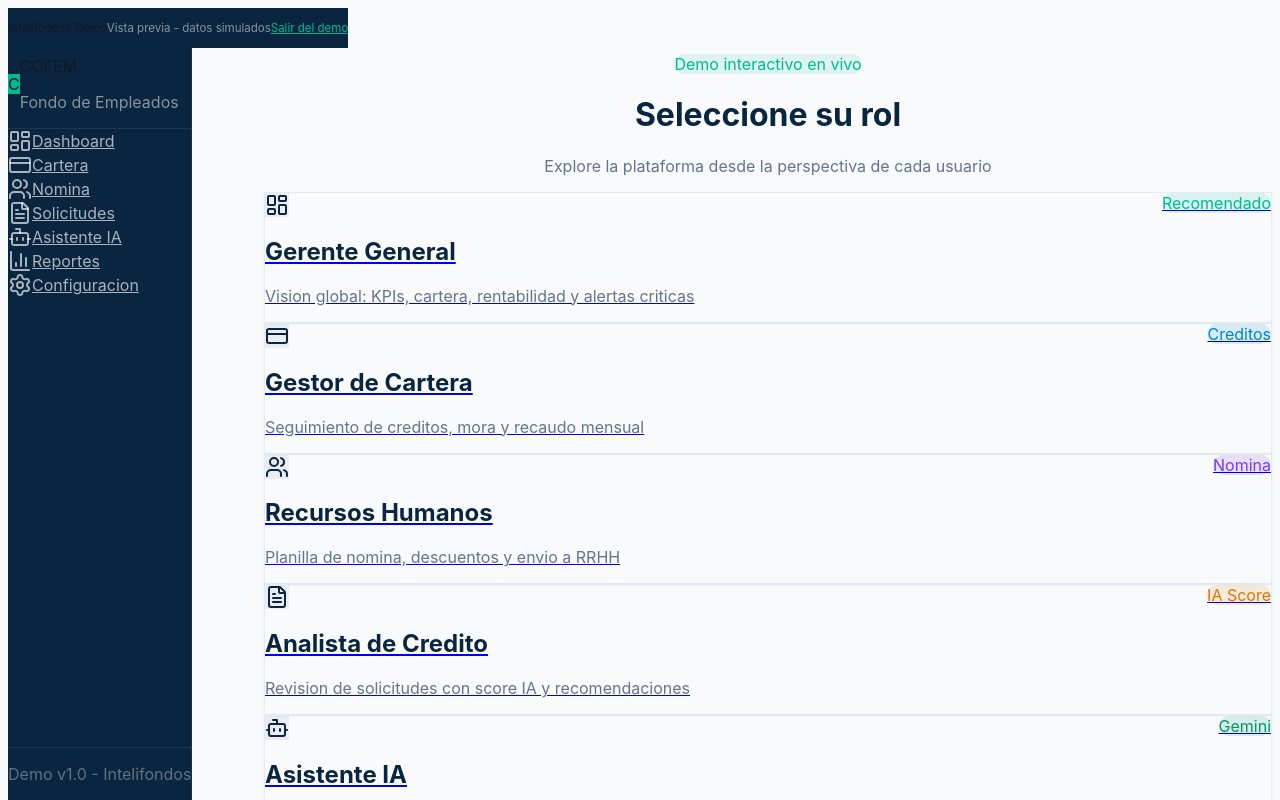
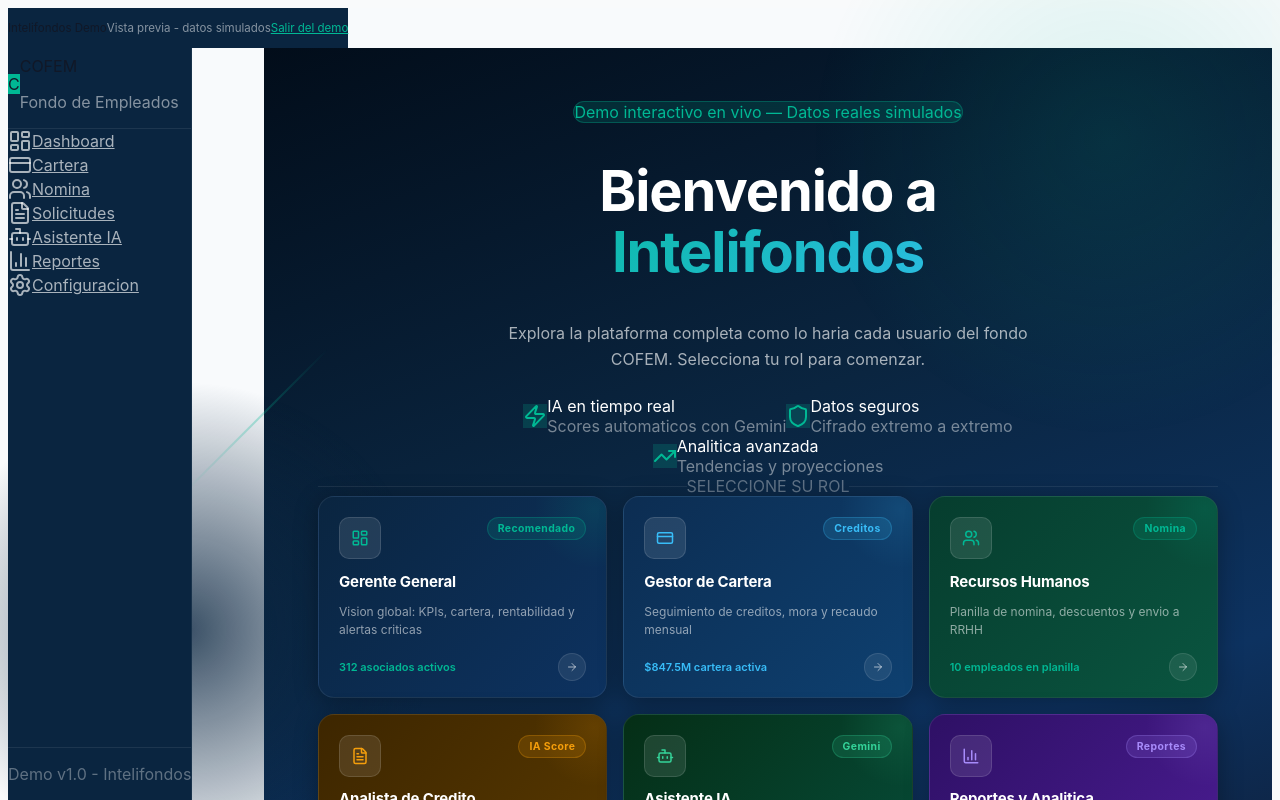
Before and after one commit to anami283/intelifondos-demo, a Next.js app: page /demo in a window 1280 px wide. Shown: the top 800 px of the page. Built offline with nearby package versions, Linux system fonts and the light colour scheme; a web font is replaced by a local one.

Commit message:
Update page.tsx

```diff
--- a/src/app/demo/page.tsx
+++ b/src/app/demo/page.tsx
@@ -1,5 +1,5 @@
 import Link from "next/link";
-import { LayoutDashboard, CreditCard, Users, FileText, Bot } from "lucide-react";
+import { LayoutDashboard, CreditCard, Users, FileText, Bot, BarChart3, Settings, ArrowRight, TrendingUp, Shield, Zap } from "lucide-react";
 
 const ROLES = [
   {
@@ -10,6 +10,9 @@
     icon: LayoutDashboard,
     badge: "Recomendado",
     badgeColor: "#00B894",
+    gradient: "linear-gradient(135deg, #0A2540 0%, #0d3260 100%)",
+    accent: "#00B894",
+    stat: "312 asociados activos",
   },
   {
     id: "cartera",
@@ -19,6 +22,9 @@
     icon: CreditCard,
     badge: "Creditos",
     badgeColor: "#0284c7",
+    gradient: "linear-gradient(135deg, #0c2d52 0%, #0e4070 100%)",
+    accent: "#38bdf8",
+    stat: "$847.5M cartera activa",
   },
   {
     id: "rrhh",
@@ -27,7 +33,10 @@
     href: "/demo/nomina",
     icon: Users,
     badge: "Nomina",
-    badgeColor: "#7c3aed",
+    badgeColor: "#00B894",
+    gradient: "linear-gradient(135deg, #063d2e 0%, #0a5540 100%)",
+    accent: "#00B894",
+    stat: "10 empleados en planilla",
   },
   {
     id: "credito",
@@ -37,6 +46,9 @@
     icon: FileText,
     badge: "IA Score",
     badgeColor: "#d97706",
+    gradient: "linear-gradient(135deg, #3d2600 0%, #5a3a00 100%)",
+    accent: "#f59e0b",
+    stat: "8 solicitudes en revision",
   },
   {
     id: "ia",
@@ -46,56 +58,254 @@
     icon: Bot,
     badge: "Gemini",
     badgeColor: "#059669",
+    gradient: "linear-gradient(135deg, #052e16 0%, #064e3b 100%)",
+    accent: "#34d399",
+    stat: "Powered by Gemini 1.5",
   },
+  {
+    id: "reportes",
+    label: "Reportes y Analitica",
+    desc: "Informes ejecutivos, tendencias y exportacion de datos",
+    href: "/demo/reportes",
+    icon: BarChart3,
+    badge: "Reportes",
+    badgeColor: "#7c3aed",
+    gradient: "linear-gradient(135deg, #2e1065 0%, #4c1d95 100%)",
+    accent: "#a78bfa",
+    stat: "6 meses de historico",
+  },
+];
+
+const FEATURES = [
+  { icon: Zap, label: "IA en tiempo real", desc: "Scores automaticos con Gemini" },
+  { icon: Shield, label: "Datos seguros", desc: "Cifrado extremo a extremo" },
+  { icon: TrendingUp, label: "Analitica avanzada", desc: "Tendencias y proyecciones" },
 ];
 
 export default function DemoPage() {
   return (
-    <div className="min-h-screen flex flex-col items-center justify-center px-4 py-12" style={{ background: "#f8fafc" }}>
-      <div className="text-center mb-10">
-        <div className="inline-flex items-center gap-2 px-3 py-1.5 rounded-full text-xs font-semibold mb-4" style={{ background: "rgba(0,184,148,0.1)", color: "#00B894" }}>
-          <span className="w-2 h-2 rounded-full animate-pulse" style={{ background: "#00B894" }} />
-          Demo interactivo en vivo
-        </div>
-        <h1 className="text-3xl font-bold mb-3" style={{ color: "#0A2540" }}>
-          Seleccione su rol
-        </h1>
-        <p className="text-lg" style={{ color: "#64748b" }}>
-          Explore la plataforma desde la perspectiva de cada usuario
-        </p>
+    <div className="min-h-screen flex flex-col" style={{ background: "linear-gradient(160deg, #020d1a 0%, #0A2540 40%, #0d3260 70%, #0f172a 100%)" }}>
+      {/* Decorative background elements */}
+      <div style={{
+        position: "fixed",
+        top: 0,
+        left: 0,
+        right: 0,
+        bottom: 0,
+        pointerEvents: "none",
+        overflow: "hidden",
+        zIndex: 0,
+      }}>
+        <div style={{
+          position: "absolute",
+          top: "-20%",
+          right: "-10%",
+          width: "600px",
+          height: "600px",
+          borderRadius: "50%",
+          background: "radial-gradient(circle, rgba(0,184,148,0.12) 0%, transparent 70%)",
+        }} />
+        <div style={{
+          position: "absolute",
+          bottom: "-10%",
+          left: "-5%",
+          width: "500px",
+          height: "500px",
+          borderRadius: "50%",
+          background: "radial-gradient(circle, rgba(10,37,64,0.8) 0%, transparent 70%)",
+        }} />
+        <div style={{
+          position: "absolute",
+          top: "40%",
+          left: "20%",
+          width: "2px",
+          height: "200px",
+          background: "linear-gradient(180deg, transparent, rgba(0,184,148,0.3), transparent)",
+          transform: "rotate(45deg)",
+        }} />
       </div>
 
-      <div className="grid grid-cols-1 sm:grid-cols-2 lg:grid-cols-3 gap-4 w-full max-w-4xl">
+      <div style={{ position: "relative", zIndex: 1, flex: 1, display: "flex", flexDirection: "column", alignItems: "center", padding: "3rem 1.5rem 4rem" }}>
+
+        {/* Hero Header */}
+        <div className="text-center mb-12" style={{ maxWidth: "700px" }}>
+          <div className="inline-flex items-center gap-2 px-4 py-2 rounded-full text-xs font-semibold mb-6"
+            style={{
+              background: "rgba(0,184,148,0.15)",
+              color: "#00B894",
+              border: "1px solid rgba(0,184,148,0.3)",
+              backdropFilter: "blur(8px)",
+            }}>
+            <span className="w-2 h-2 rounded-full animate-pulse" style={{ background: "#00B894", boxShadow: "0 0 8px #00B894" }} />
+            Demo interactivo en vivo — Datos reales simulados
+          </div>
+
+          <h1 className="font-bold mb-4" style={{
+            fontSize: "clamp(2rem, 5vw, 3.5rem)",
+            lineHeight: "1.1",
+            color: "#ffffff",
+            letterSpacing: "-0.02em",
+          }}>
+            Bienvenido a
+            <span style={{
+              display: "block",
+              background: "linear-gradient(135deg, #00B894 0%, #38bdf8 100%)",
+              WebkitBackgroundClip: "text",
+              WebkitTextFillColor: "transparent",
+              backgroundClip: "text",
+            }}>
+              Intelifondos
+            </span>
+          </h1>
+
+          <p className="text-lg mb-6" style={{ color: "rgba(255,255,255,0.65)", lineHeight: "1.6", maxWidth: "540px", margin: "0 auto 1.5rem" }}>
+            Explora la plataforma completa como lo haria cada usuario del fondo COFEM.
+            Selecciona tu rol para comenzar.
+          </p>
+
+          {/* Quick stats */}
+          <div className="flex items-center justify-center gap-6 flex-wrap">
+            {FEATURES.map((f) => {
+              const Icon = f.icon;
+              return (
+                <div key={f.label} className="flex items-center gap-2">
+                  <div className="w-7 h-7 rounded-lg flex items-center justify-center" style={{ background: "rgba(0,184,148,0.2)" }}>
+                    <Icon className="w-3.5 h-3.5" style={{ color: "#00B894" }} />
+                  </div>
+                  <div className="text-left">
+                    <div className="text-xs font-semibold" style={{ color: "#ffffff" }}>{f.label}</div>
+                    <div className="text-xs" style={{ color: "rgba(255,255,255,0.45)" }}>{f.desc}</div>
+                  </div>
+                </div>
+              );
+            })}
+          </div>
+        </div>
+
+        {/* Role selector label */}
+        <div className="flex items-center gap-3 mb-6 w-full" style={{ maxWidth: "900px" }}>
+          <div style={{ flex: 1, height: "1px", background: "rgba(255,255,255,0.08)" }} />
+          <span className="text-xs font-semibold uppercase tracking-widest" style={{ color: "rgba(255,255,255,0.35)" }}>
+            Seleccione su rol
+          </span>
+          <div style={{ flex: 1, height: "1px", background: "rgba(255,255,255,0.08)" }} />
+        </div>
+
+        {/* Roles Grid */}
+        <div style={{
+          display: "grid",
+          gridTemplateColumns: "repeat(auto-fit, minmax(270px, 1fr))",
+          gap: "1rem",
+          width: "100%",
+          maxWidth: "900px",
+        }}>
           {ROLES.map((role) => {
             const Icon = role.icon;
             return (
               <Link
                 key={role.id}
                 href={role.href}
-              className="group bg-white rounded-2xl p-5 transition-all hover:shadow-lg hover:-translate-y-0.5"
-              style={{ border: "1px solid rgba(226,232,240,0.8)", boxShadow: "0 1px 4px rgba(0,0,0,0.04)" }}
+                style={{
+                  display: "block",
+                  background: role.gradient,
+                  borderRadius: "1rem",
+                  padding: "1.25rem 1.25rem 1rem",
+                  border: "1px solid rgba(255,255,255,0.08)",
+                  textDecoration: "none",
+                  transition: "transform 0.2s, box-shadow 0.2s",
+                  boxShadow: "0 4px 24px rgba(0,0,0,0.3)",
+                  position: "relative",
+                  overflow: "hidden",
+                }}
+                className="role-card"
               >
-              <div className="flex items-start justify-between mb-3">
-                <div className="w-10 h-10 rounded-xl flex items-center justify-center" style={{ background: "rgba(10,37,64,0.06)" }}>
-                  <Icon className="w-5 h-5" style={{ color: "#0A2540" }} />
+                {/* Glow accent */}
+                <div style={{
+                  position: "absolute",
+                  top: 0,
+                  right: 0,
+                  width: "120px",
+                  height: "120px",
+                  borderRadius: "50%",
+                  background: "radial-gradient(circle, " + role.accent + "20 0%, transparent 70%)",
+                  transform: "translate(40%, -40%)",
+                }} />
+
+                <div style={{ position: "relative" }}>
+                  {/* Top row */}
+                  <div style={{ display: "flex", alignItems: "flex-start", justifyContent: "space-between", marginBottom: "0.75rem" }}>
+                    <div style={{
+                      width: "2.5rem",
+                      height: "2.5rem",
+                      borderRadius: "0.625rem",
+                      display: "flex",
+                      alignItems: "center",
+                      justifyContent: "center",
+                      background: "rgba(255,255,255,0.1)",
+                      border: "1px solid rgba(255,255,255,0.12)",
+                    }}>
+                      <Icon style={{ width: "1.125rem", height: "1.125rem", color: role.accent }} />
                     </div>
-                <span
-                  className="text-xs font-semibold px-2 py-0.5 rounded-full"
-                  style={{ background: role.badgeColor + "22", color: role.badgeColor }}
-                >
+                    <span style={{
+                      fontSize: "0.65rem",
+                      fontWeight: 700,
+                      padding: "0.25rem 0.625rem",
+                      borderRadius: "9999px",
+                      background: role.accent + "25",
+                      color: role.accent,
+                      border: "1px solid " + role.accent + "40",
+                      letterSpacing: "0.04em",
+                    }}>
                       {role.badge}
                     </span>
                   </div>
-              <h2 className="text-sm font-bold mb-1" style={{ color: "#0A2540" }}>{role.label}</h2>
-              <p className="text-xs leading-relaxed" style={{ color: "#64748b" }}>{role.desc}</p>
+
+                  {/* Content */}
+                  <h2 style={{ fontSize: "0.9375rem", fontWeight: 700, color: "#ffffff", marginBottom: "0.25rem", letterSpacing: "-0.01em" }}>
+                    {role.label}
+                  </h2>
+                  <p style={{ fontSize: "0.75rem", color: "rgba(255,255,255,0.55)", lineHeight: "1.5", marginBottom: "0.875rem" }}>
+                    {role.desc}
+                  </p>
+
+                  {/* Footer */}
+                  <div style={{ display: "flex", alignItems: "center", justifyContent: "space-between" }}>
+                    <span style={{ fontSize: "0.6875rem", color: role.accent, fontWeight: 600 }}>
+                      {role.stat}
+                    </span>
+                    <div style={{
+                      width: "1.625rem",
+                      height: "1.625rem",
+                      borderRadius: "50%",
+                      background: "rgba(255,255,255,0.08)",
+                      display: "flex",
+                      alignItems: "center",
+                      justifyContent: "center",
+                      border: "1px solid rgba(255,255,255,0.1)",
+                    }}>
+                      <ArrowRight style={{ width: "0.75rem", height: "0.75rem", color: "rgba(255,255,255,0.6)" }} />
+                    </div>
+                  </div>
+                </div>
               </Link>
             );
           })}
         </div>
 
-      <p className="mt-8 text-xs text-center" style={{ color: "#94a3b8" }}>
-        Intelifondos - Sistema de gestion para fondos de empleados
-      </p>
+        {/* Bottom links */}
+        <div style={{ display: "flex", gap: "1rem", marginTop: "2.5rem", alignItems: "center" }}>
+          <Link href="/demo/configuracion" style={{ display: "flex", alignItems: "center", gap: "0.375rem", fontSize: "0.75rem", color: "rgba(255,255,255,0.4)", textDecoration: "none" }}>
+            <Settings style={{ width: "0.875rem", height: "0.875rem" }} />
+            Configuracion
+          </Link>
+          <span style={{ color: "rgba(255,255,255,0.15)" }}>|</span>
+          <span style={{ fontSize: "0.75rem", color: "rgba(255,255,255,0.3)" }}>
+            Intelifondos v1.0 — COFEM Demo
+          </span>
+        </div>
+      </div>
+
+      <style>{".role-card:hover { transform: translateY(-3px); box-shadow: 0 12px 40px rgba(0,0,0,0.45) !important; }"}</style>
     </div>
   );
 }
```
Lines whose indentation alone changed are shown as unchanged.
